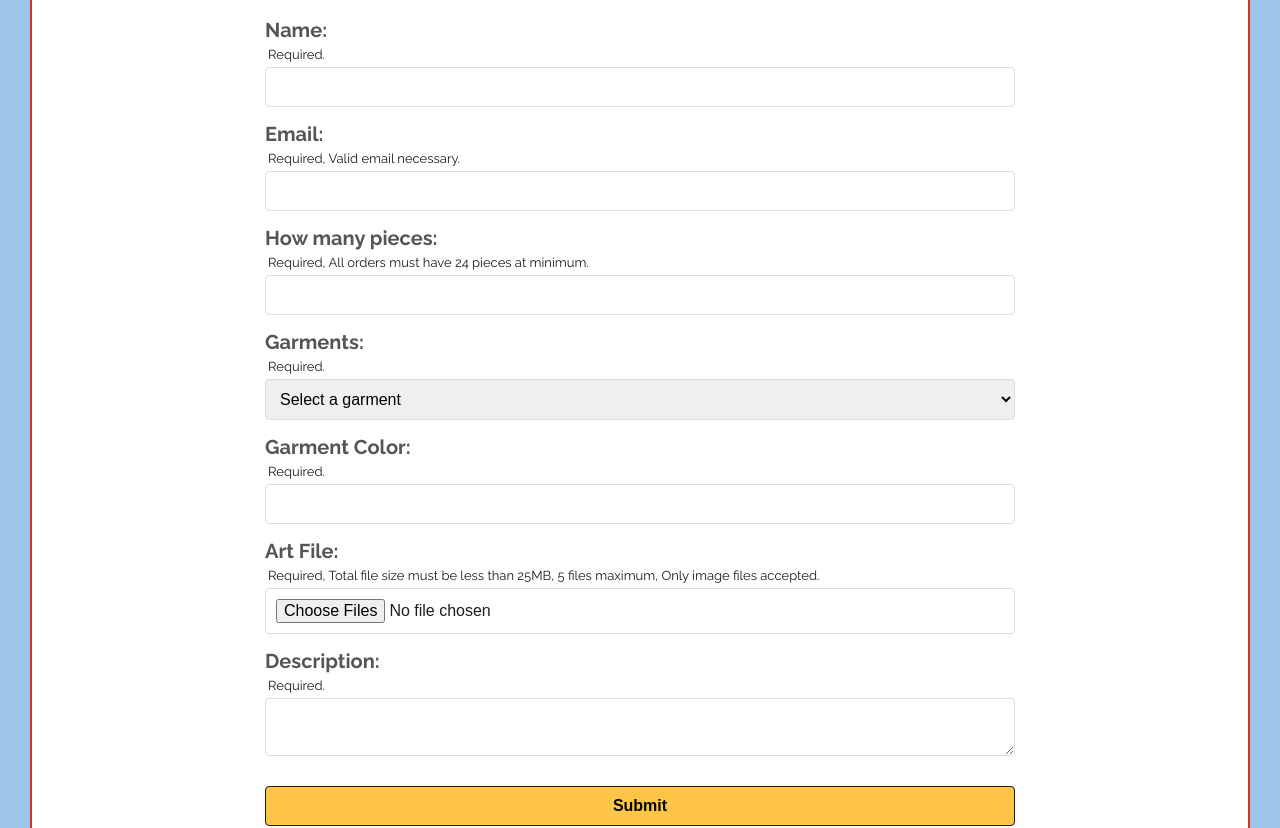
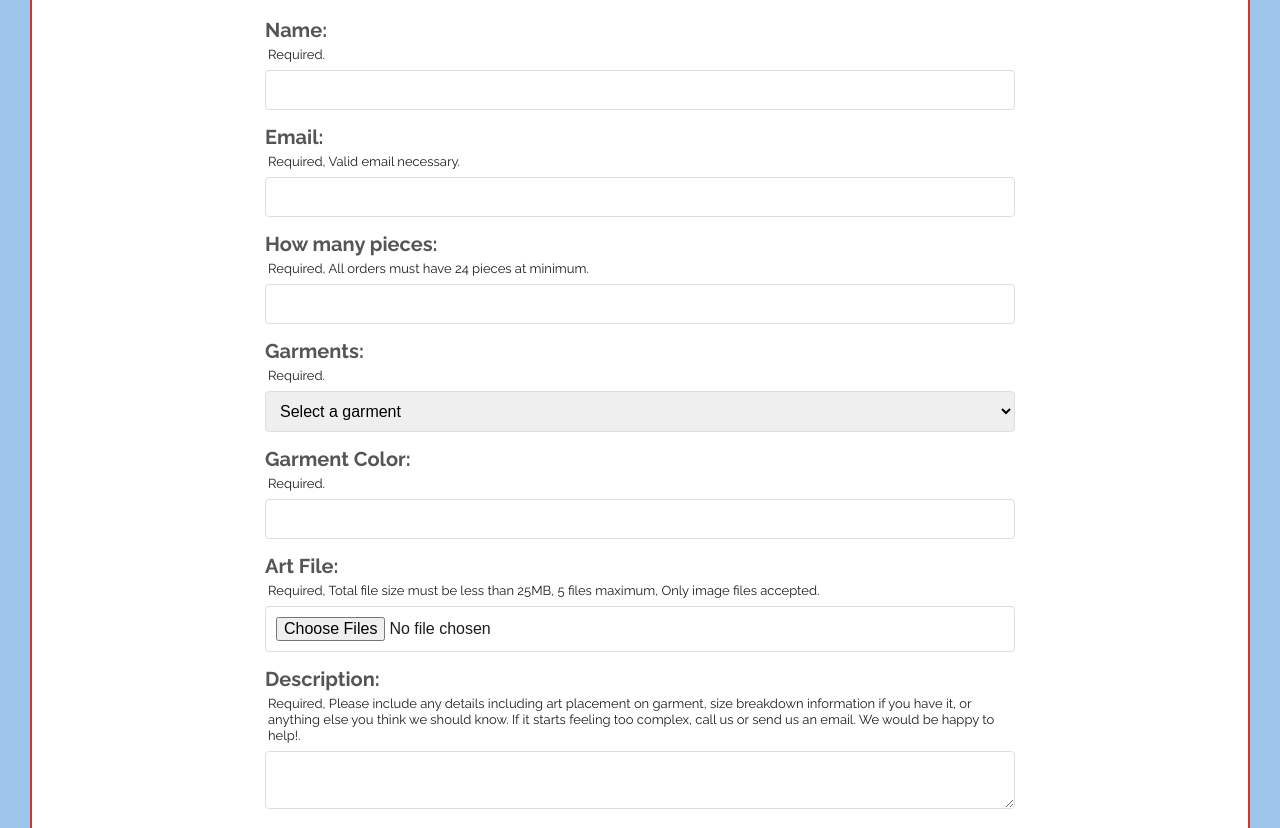
Before and after one commit to taylorhughes291/screenworks, a React (Create React App) app: page /quote in a window 1280 px wide. Shown: the part 270-1098 px from the top of the page. Built offline with nearby package versions, Linux system fonts and the light colour scheme; no server answers.

Commit message:
made a succinct description

```diff
--- a/src/components/pages/Quote.js
+++ b/src/components/pages/Quote.js
@@ -14,6 +14,20 @@ import EmailLink from "../EmailLink";
 import QuoteSuccess from "../QuoteSuccess";
 import { handleSubmissionCount } from "../../helpers/localStorage";
 import SubmissionsExceeded from "../SubmissionsExceeded";
+
+const labelStyles = css`
+  display: block;
+  margin-bottom: 5px;
+  font-weight: bold;
+  color: #555;
+`;
+
+const quoteFieldContainerStyles = css`
+  margin-bottom: 15px;
+  display: flex;
+  flex-direction: column;
+  flex: 1 0 auto;
+`;
 
 const Quote = () => {
   const [formData, setFormData] = useState(defaultQuoteFormData);
@@ -99,8 +113,10 @@ const Quote = () => {
     return (
       <p
         css={css`
-          margin: 0 0 5px 3px;
+          margin: 0 0 7px 3px;
           font-size: 13px;
+          line-height: 16px;
+          vertical-align: top;
         `}
       >
         {rules}
@@ -141,10 +157,6 @@ const Quote = () => {
           @media (${breakpoints.desktop}) {
             width: 750px;
           }
-          div.quote-field-container {
-            display: flex;
-            flex-direction: column;
-          }
         `}
         encType="multipart/form-data"
       >
@@ -177,21 +189,9 @@ const Quote = () => {
           </div>
           <div
             className="quote-field-container"
-            css={css`
-              margin-bottom: 15px;
-              flex: 1 0 auto;
-            `}
+            css={quoteFieldContainerStyles}
           >
-            <label
-              css={css`
-                display: block;
-                margin-bottom: 5px;
-                font-weight: bold;
-                color: #555;
-              `}
-            >
-              Name:
-            </label>
+            <label css={labelStyles}>Name:</label>
             {renderViolations("name")}
             <input
               type="text"
@@ -208,20 +208,9 @@ const Quote = () => {
           </div>
           <div
             className="quote-field-container"
-            css={css`
-              margin-bottom: 15px;
-            `}
+            css={quoteFieldContainerStyles}
           >
-            <label
-              css={css`
-                display: block;
-                margin-bottom: 5px;
-                font-weight: bold;
-                color: #555;
-              `}
-            >
-              Email:
-            </label>
+            <label css={labelStyles}>Email:</label>
             {renderViolations("email")}
             <input
               type="email"
@@ -238,20 +227,9 @@ const Quote = () => {
           </div>
           <div
             className="quote-field-container"
-            css={css`
-              margin-bottom: 15px;
-            `}
+            css={quoteFieldContainerStyles}
           >
-            <label
-              css={css`
-                display: block;
-                margin-bottom: 5px;
-                font-weight: bold;
-                color: #555;
-              `}
-            >
-              How many pieces:
-            </label>
+            <label css={labelStyles}>How many pieces:</label>
             {renderViolations("pieces")}
             <input
               type="number"
@@ -268,20 +246,9 @@ const Quote = () => {
           </div>
           <div
             className="quote-field-container"
-            css={css`
-              margin-bottom: 15px;
-            `}
+            css={quoteFieldContainerStyles}
           >
-            <label
-              css={css`
-                display: block;
-                margin-bottom: 5px;
-                font-weight: bold;
-                color: #555;
-              `}
-            >
-              Garments:
-            </label>
+            <label css={labelStyles}>Garments:</label>
             {renderViolations("garments")}
             <select
               name="garments"
@@ -321,21 +288,9 @@ const Quote = () => {
           </div>
           <div
             className="quote-field-container"
-            css={css`
-              margin-bottom: 15px;
-              flex: 1 0 auto;
-            `}
+            css={quoteFieldContainerStyles}
           >
-            <label
-              css={css`
-                display: block;
-                margin-bottom: 5px;
-                font-weight: bold;
-                color: #555;
-              `}
-            >
-              Garment Color:
-            </label>
+            <label css={labelStyles}>Garment Color:</label>
             {renderViolations("garmentColor")}
             <input
               type="text"
@@ -352,20 +307,9 @@ const Quote = () => {
           </div>
           <div
             className="quote-field-container"
-            css={css`
-              margin-bottom: 15px;
-            `}
+            css={quoteFieldContainerStyles}
           >
-            <label
-              css={css`
-                display: block;
-                margin-bottom: 5px;
-                font-weight: bold;
-                color: #555;
-              `}
-            >
-              Art File:
-            </label>
+            <label css={labelStyles}>Art File:</label>
             {renderViolations("artFile")}
             <input
               type="file"
@@ -384,19 +328,11 @@ const Quote = () => {
           <div
             className="quote-field-container"
             css={css`
+              ${quoteFieldContainerStyles};
               margin-bottom: 30px;
             `}
           >
-            <label
-              css={css`
-                display: block;
-                margin-bottom: 5px;
-                font-weight: bold;
-                color: #555;
-              `}
-            >
-              Description:
-            </label>
+            <label css={labelStyles}>Description:</label>
             {renderViolations("description")}
             <textarea
               name="description"
--- a/src/helpers/validations.js
+++ b/src/helpers/validations.js
@@ -81,6 +81,18 @@ const checkFileTypes = (files, responseOverride) => {
 };
 
 ////////////////////////////////
+// Non-Validation Descriptions
+////////////////////////////////
+
+const descriptionText = () => {
+  return {
+    label:
+      "Please include any details including art placement on garment, size breakdown information if you have it, or anything else you think we should know. If it starts feeling too complex, call us or send us an email. We would be happy to help!",
+    error: false,
+  };
+};
+
+////////////////////////////////
 // Validation Organization
 ////////////////////////////////
 
@@ -98,12 +110,16 @@ const artFileValidations = [
   { name: "checkFilesCount", validation: checkFilesCount },
   { name: "checkFileTypes", validation: checkFileTypes },
 ];
+const descriptionValidations = [
+  { name: "descriptionText", validation: descriptionText },
+];
 
 const validations = {
   standard: standardValidations,
   email: emailValidations,
   pieces: piecesValidations,
   artFile: artFileValidations,
+  description: descriptionValidations,
 };
 
 ////////////////////////////////
```
